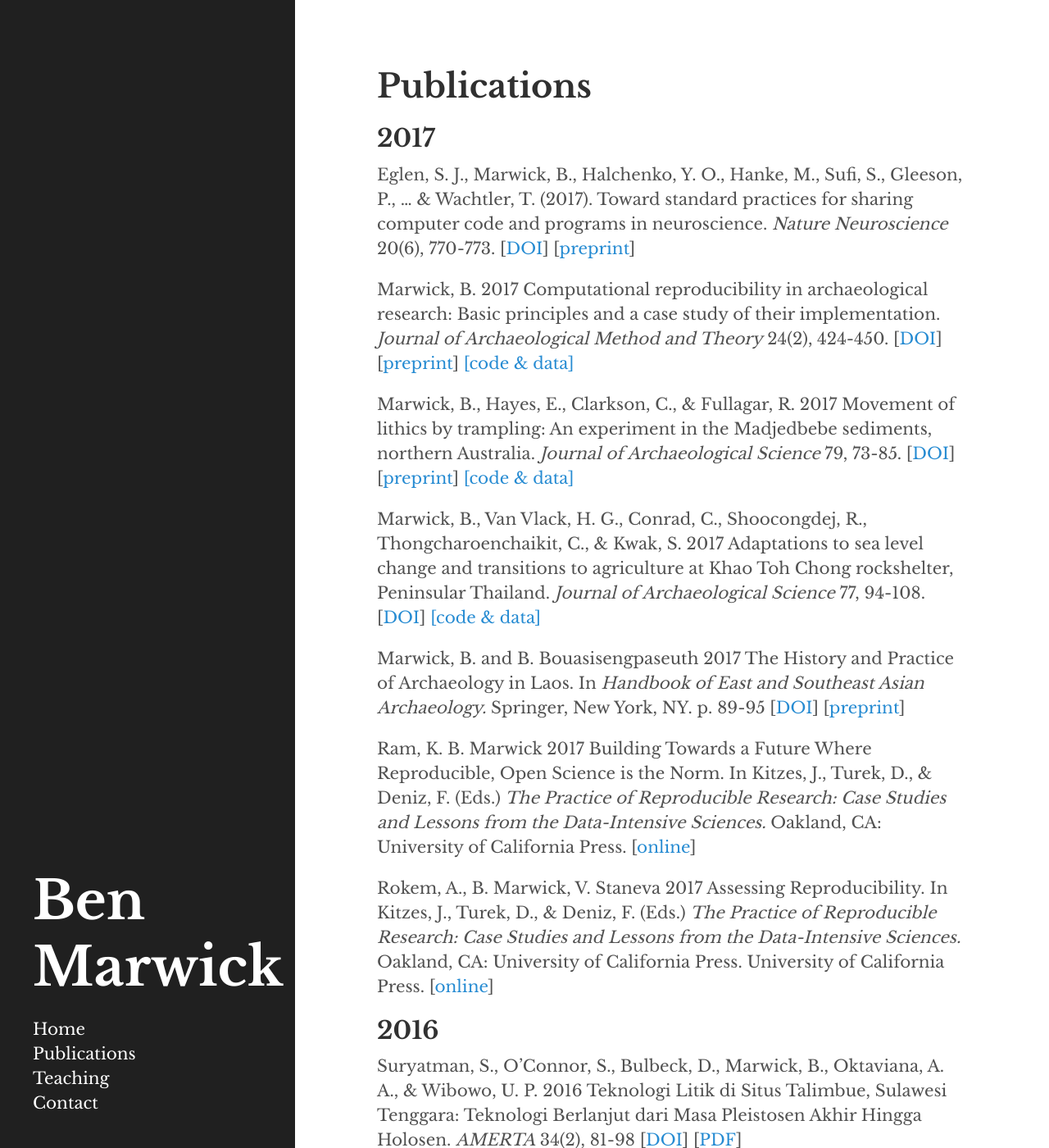
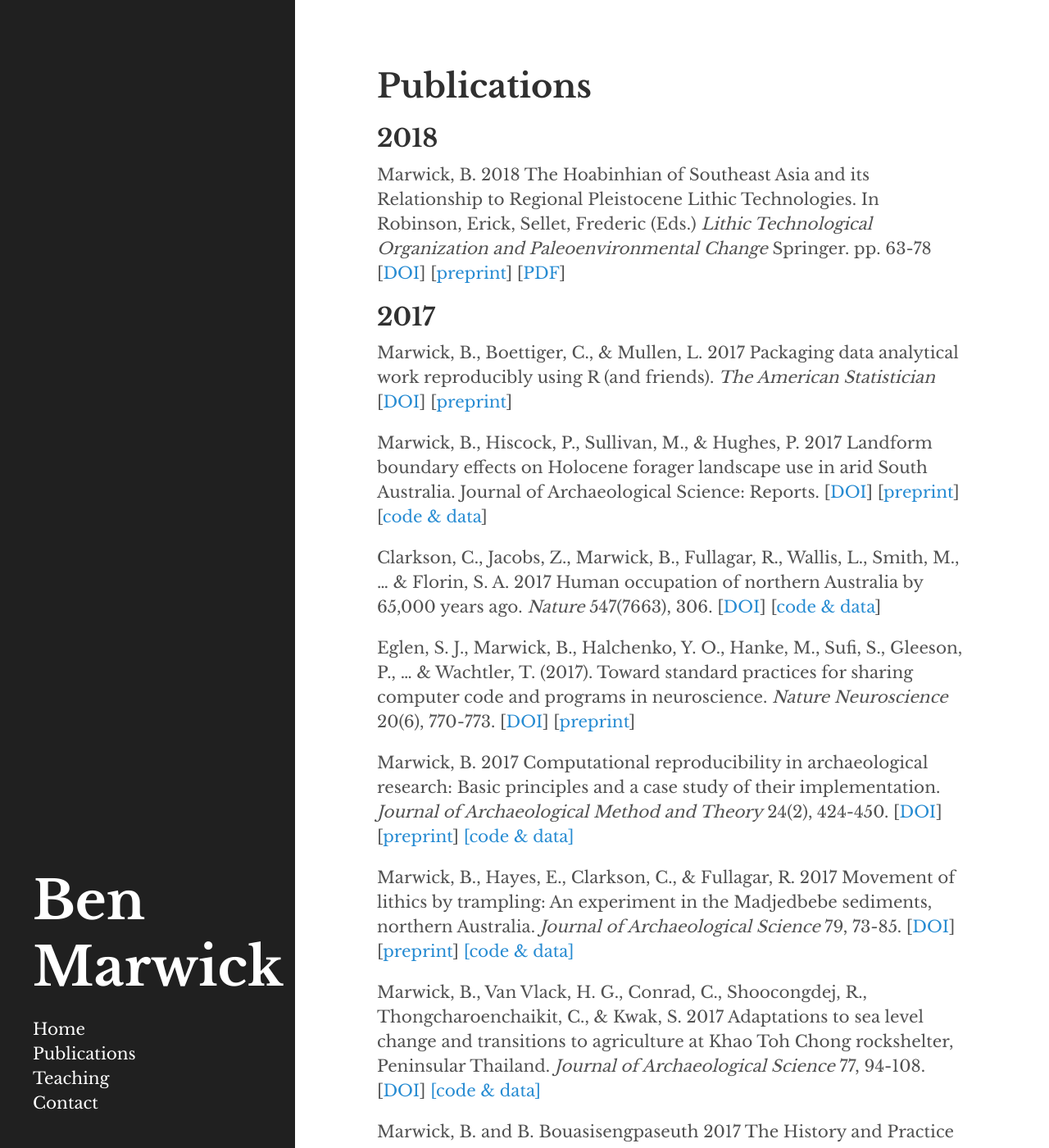
Before and after one commit to benmarwick/faculty.washington.edu-bmarwick, a Jekyll site: the page built from publications.md, in a window 1280 px wide and 1400 px high. Shown: the whole window at 82% size. Built offline with Jekyll 4.4.1, drawn with Linux system fonts in a browser that asks for light colours; some web fonts are replaced; some of the changed text lies outside the part shown.

Commit message:
Update publications.md

```diff
--- a/publications.md
+++ b/publications.md
@@ -3,7 +3,17 @@ layout: page
 title: Publications
 ---
 
+<h2>2018</h2>
+
+Marwick, B. 2018 The Hoabinhian of Southeast Asia and its Relationship to Regional Pleistocene Lithic Technologies. In Robinson, Erick, Sellet, Frederic (Eds.) _Lithic Technological Organization and Paleoenvironmental Change_ Springer. pp. 63-78 [[DOI](https://doi.org/10.1007/978-3-319-64407-3_4)] [[preprint](https://doi.org/10.17605/OSF.IO/9PT8G)] [[PDF](https://doi.org/10.1007/978-3-319-64407-3_4)]
+
 <h2>2017</h2>
+
+Marwick, B., Boettiger, C., & Mullen, L. 2017 Packaging data analytical work reproducibly using R (and friends). _The American Statistician_  [[DOI](https://doi.org/10.1080/00031305.2017.1375986)] [[preprint](https://doi.org/10.7287/peerj.preprints.3192v1)]
+
+Marwick, B., Hiscock, P., Sullivan, M., & Hughes, P. 2017 Landform boundary effects on Holocene forager landscape use in arid South Australia. Journal of Archaeological Science: Reports.  [[DOI](http://doi.org/10.1016/j.jasrep.2017.07.004)] [[preprint](https://doi.org/10.17605/OSF.IO/V2MS9)] [[code & data](https://doi.org/10.17605/OSF.IO/EDZXS)]
+
+Clarkson, C., Jacobs, Z., Marwick, B., Fullagar, R., Wallis, L., Smith, M., ... & Florin, S. A. 2017 Human occupation of northern Australia by 65,000 years ago. _Nature_ 547(7663), 306. [[DOI](http://doi.org/10.1038/nn.4550)] [[code & data](https://doi.org/10.17605/OSF.IO/QWFCZ)]
 
 Eglen, S. J., Marwick, B., Halchenko, Y. O., Hanke, M., Sufi, S., Gleeson, P., ... & Wachtler, T. (2017). Toward standard practices for sharing computer code and programs in neuroscience. _Nature Neuroscience_ 20(6), 770-773. [[DOI](http://doi.org/10.1038/nn.4550)] [[preprint](https://doi.org/10.1101/045104)]
 
@@ -14,6 +24,8 @@ Marwick, B., Hayes, E., Clarkson, C., & Fullagar, R. 2017 Movement of lithics by
 Marwick, B., Van Vlack, H. G., Conrad, C., Shoocongdej, R., Thongcharoenchaikit, C., & Kwak, S. 2017 Adaptations to sea level change and transitions to agriculture at Khao Toh Chong rockshelter, Peninsular Thailand. _Journal of Archaeological Science_ 77, 94-108. [[DOI](http://dx.doi.org/10.1016/j.jas.2016.10.010)] [[code & data]](https://dx.doi.org/10.6084/m9.figshare.2065602)
 
 Marwick, B. and B. Bouasisengpaseuth 2017 The History and Practice of Archaeology in Laos. In _Handbook of East and Southeast Asian Archaeology._ Springer, New York, NY. p. 89-95  [[DOI](https://doi.org/10.1007/978-1-4939-6521-2_8)] [[preprint](https://dx.doi.org/10.17605/OSF.IO/75ZHC)]
+
+Marwick 2017 Using R and Related Tools for Reproducible Research in Archaeology. In Kitzes, J., Turek, D., & Deniz, F. (Eds.) _The Practice of Reproducible Research: Case Studies and Lessons from the Data-Intensive Sciences._ Oakland, CA: University of California Press. [[online](https://www.practicereproducibleresearch.org/case-studies/benmarwick.html)]
 
 Ram, K. B. Marwick 2017 Building Towards a Future Where Reproducible, Open Science is the Norm. In Kitzes, J., Turek, D., & Deniz, F. (Eds.) _The Practice of Reproducible Research: Case Studies and Lessons from the Data-Intensive Sciences._ Oakland, CA: University of California Press. [[online](https://www.practicereproducibleresearch.org/core-chapters/6-future.html)]
 
```
